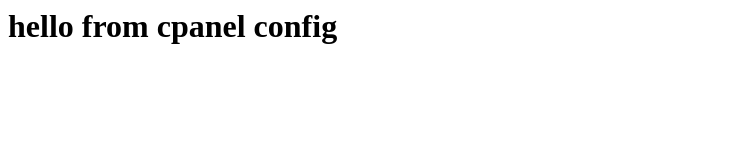
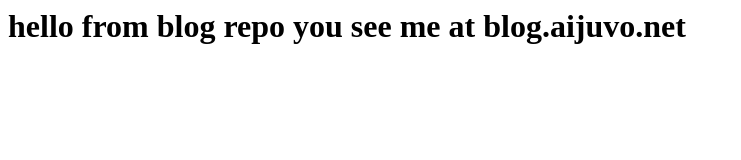
Before and after one commit to aijuvo/blog, a plain HTML site: page index.html in a window 1280 px wide. Shown: the whole page, without its empty margins (0-741 px from the left). Drawn offline with Linux system fonts and the light colour scheme.

Commit message:
Update index.html

```diff
--- a/index.html
+++ b/index.html
@@ -1 +1 @@
-<h1>hello from cpanel config</h1>
+<h1>hello from blog repo you see me at blog.aijuvo.net</h1>
```
